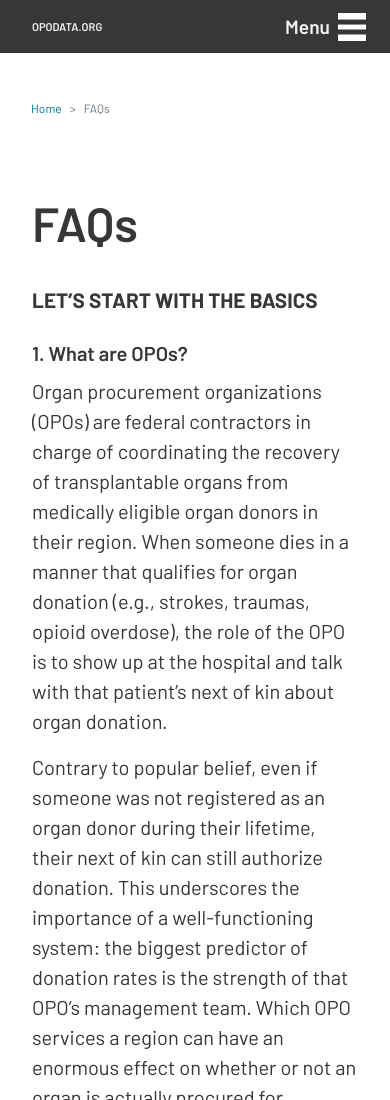
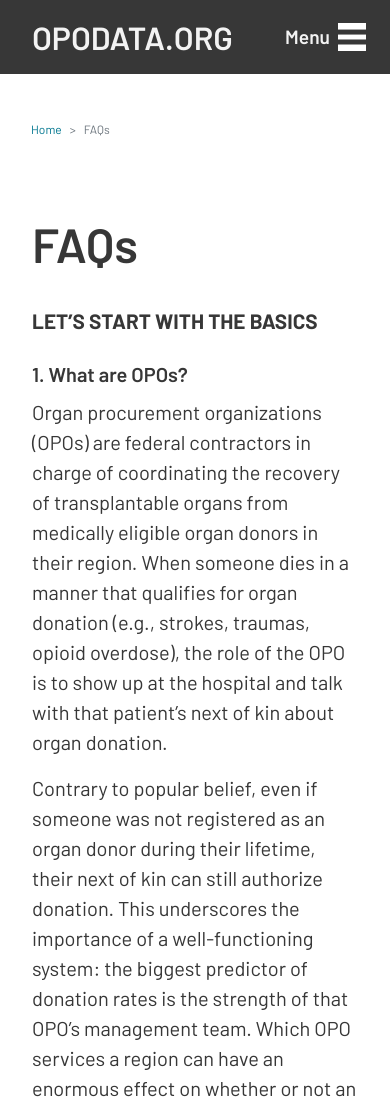
Before and after one commit to organize-org/opo-data, a Gatsby site: page /faqs in a window 390 px wide. Shown: the top 1100 px of the page. Built offline with nearby package versions, Linux system fonts and the light colour scheme; Gatsby itself is replaced by a stand-in of ours; a web font is replaced by a local one.

Commit message:
updated nav styling

```diff
--- a/src/components/navbar/navbar.module.css
+++ b/src/components/navbar/navbar.module.css
@@ -109,10 +109,6 @@
 }
 
 @media (max-width: 800px) {
-  .nav {
-    padding: 0;
-  }
-
   .logoWithText {
     margin: 0 !important;
     margin-right: 2rem;
@@ -123,16 +119,9 @@
     display: none;
   }
 
-  .logoText > *:nth-child(2) {
-    font-size: 0.7rem;
-  }
-
-  .logoText > *:nth-child(1) {
-    font-size: 0.7rem;
-  }
-
   .logoText {
     margin: 0 !important;
+    font-size: 2rem;
   }
 
   .mobileTitle {
```
